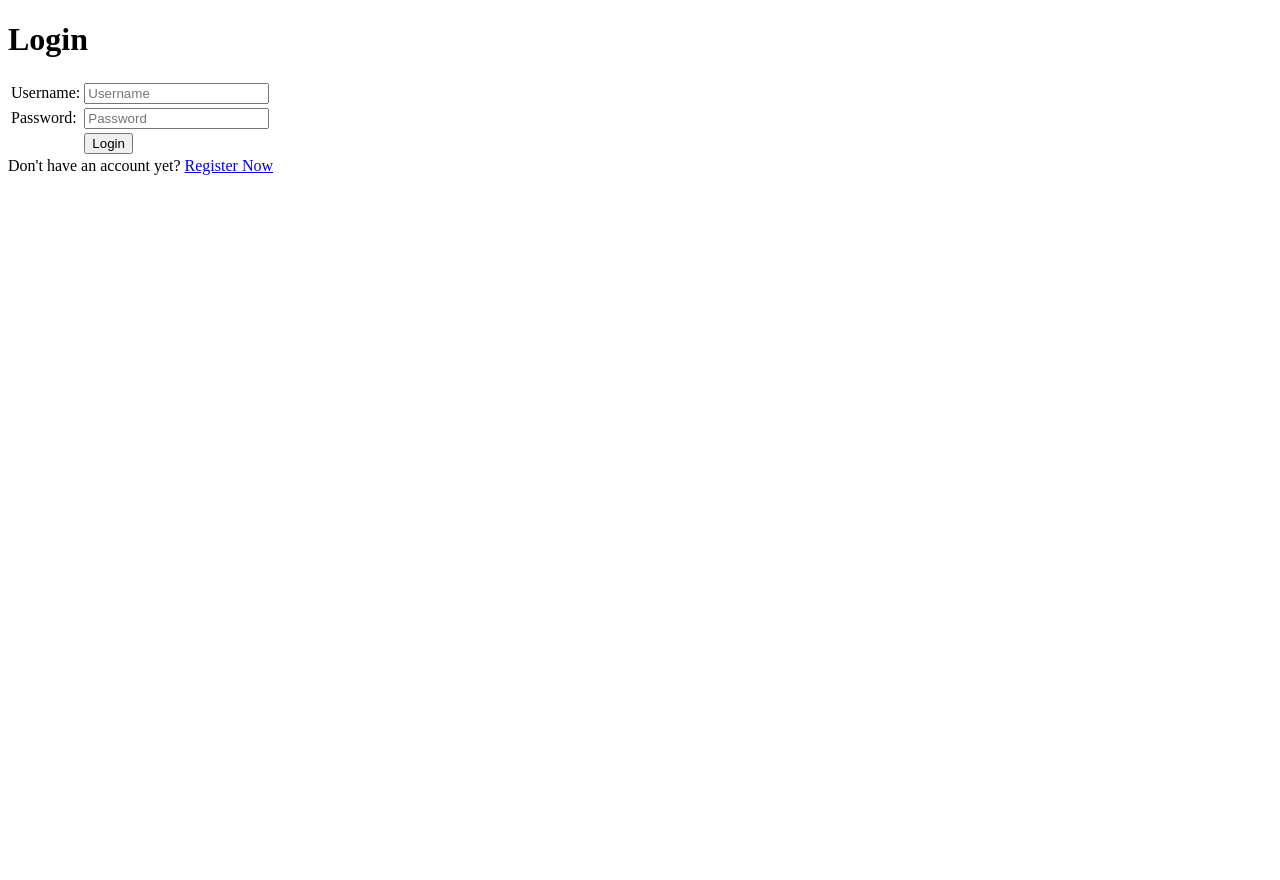
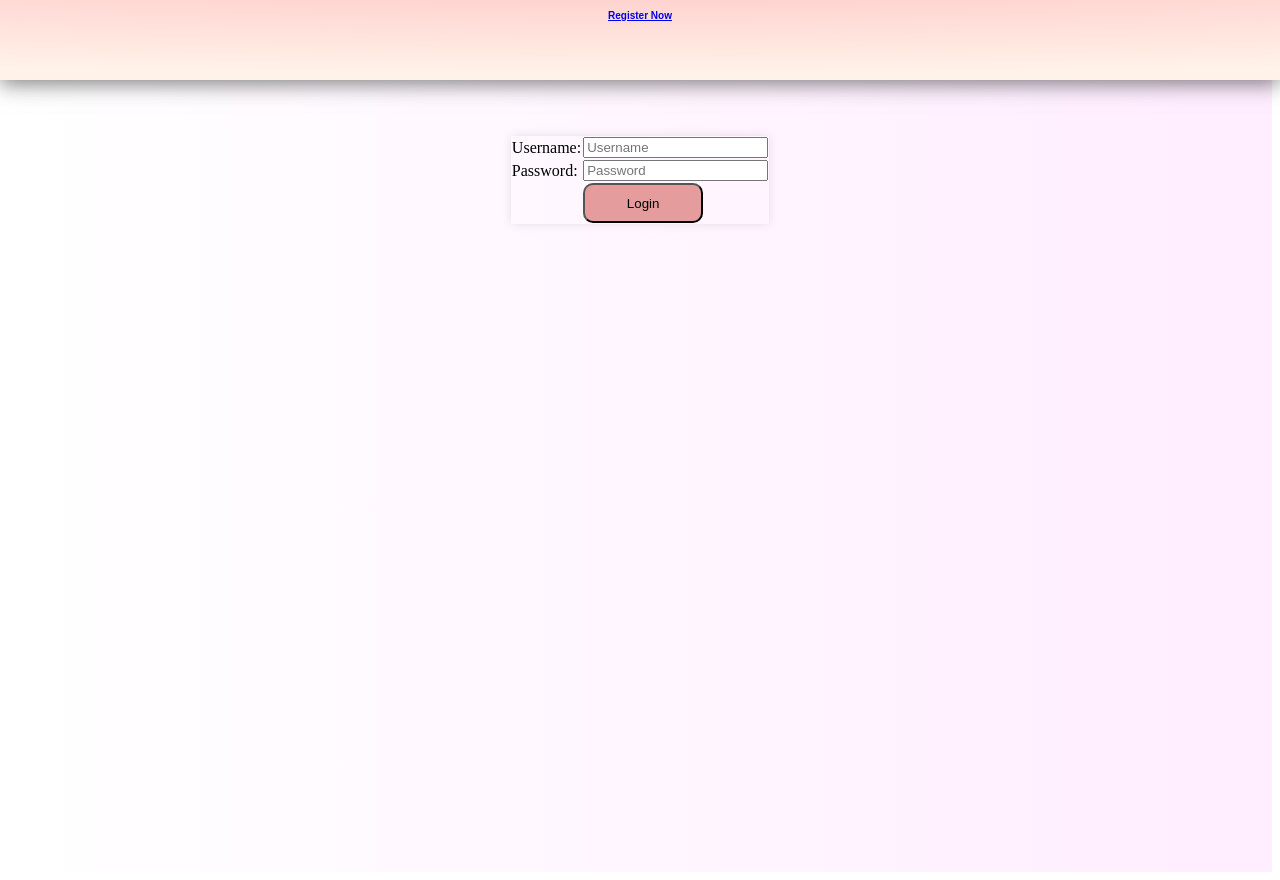
Before and after one commit to kayzaazr/cupcat-shop, a Django app: page /login/ in a window 1280 px wide. Before the commit the page ends 175 px from the top, so only its background shows below. Run offline with Django 4.2, Linux system fonts and the light colour scheme.

Commit message:
Final Tugas 5

```diff
--- a/main/templates/login.html
+++ b/main/templates/login.html
@@ -5,11 +5,79 @@
 {% endblock meta %}
 
 {% block content %}
+<head>
+    <style>
+        .container{
+            background-color:white;
+            background: linear-gradient(90deg, #FFF 0.19%, #FEF 93.27%);
+            display: flex;
+            flex-direction: column;
+            padding-top: 64px;
+            gap:50px;
+            align-items: center;
+            width: 100%;
+            height: 800px;
+            margin: 0px;
+        }
 
-<div class = "login">
+        .isi{
+            display: flex;
+            flex-direction: column;
+            padding-top: 64px;
+            gap:50px;
+            align-items: center;
+            width: 100%;
+            height: 800px;
+            margin: 0px;
+        }
 
-    <h1>Login</h1>
+        .login_btn{
+            background-color:#E49C9C ;
+            width: 120px;
+            height: 40px;
+            border-radius: 10px;
+            cursor: pointer;
+        }
 
+        .navbar{
+            position: fixed;
+            top: 0;
+            left: 0;
+            width: 100%;
+            height: 60px;
+
+            padding: 10px 0;
+            text-align: center;
+            z-index: 1000; /* Untuk mengatur tingkat kedalaman elemen */
+            background-color: #FFC0C0;
+            font-size: 10px;
+            font-weight: bold;
+            font-family: 'Font Name', sans-serif;
+            display: flex;
+            justify-content:center;
+            background: radial-gradient(155.28% 155.28% at 50% -55.28%, #FFC1C1 0%, #FFF3E9 96.88%);
+            box-shadow: 0px 4px 20px 0px rgba(0, 0, 0, 0.50);
+          }
+
+          table{
+            width: 100%;
+            border-collapse: collapse;
+            box-shadow: 0px 0px 10px rgba(0, 0, 0, 0.1);
+          }
+
+          .buttonRegister{
+
+          }
+
+
+
+    </style>
+</head>
+<div class = "container">
+    <div class="navbar">
+        <a class = "buttonRegister" href="{% url 'main:register' %}">Register Now</a>
+    </div>
+    <div class="isi">
         <form method="POST" action="">
             {% csrf_token %}
             <table>
@@ -25,10 +93,11 @@
 
                 <tr>
                     <td></td>
-                <td><input class="btn login_btn" type="submit" value="Login"></td>
+                    <td><input class="login_btn" type="submit" value="Login"></td>
                 </tr>
             </table>
         </form>
+
 
         {% if messages %}
             <ul>
@@ -38,7 +107,8 @@
             </ul>
         {% endif %}
 
-    Don't have an account yet? <a href="{% url 'main:register' %}">Register Now</a>
+
+</div>
 
 </div>
 
--- a/main/urls.py
+++ b/main/urls.py
@@ -1,5 +1,4 @@
 from django.urls import path
-from main.views import show_main
 from main.views import show_main, create_product, show_xml, show_json, show_xml_by_id, show_json_by_id, register, login_user, logout_user, increase_amount, decrease_amount, delete_product
 
 
@@ -12,7 +11,6 @@ urlpatterns = [
     path('logout/', logout_user, name='logout'),
     path('register/', register, name='register'),
 
-
     path('increase-amount/<int:id>', increase_amount, name='increase_amount'),
     path('decrease-amount/<int:id>', decrease_amount, name='decrease_amount'),
     path('delete-product/<int:id>', delete_product, name='delete_product'),
```
Also changed, not shown: main/templates/main.html (+29 -21 lines), gambar-website/logo cupcat.svg (added), main/models.py (line endings or trailing spaces). Lines whose indentation alone changed are shown as unchanged.
